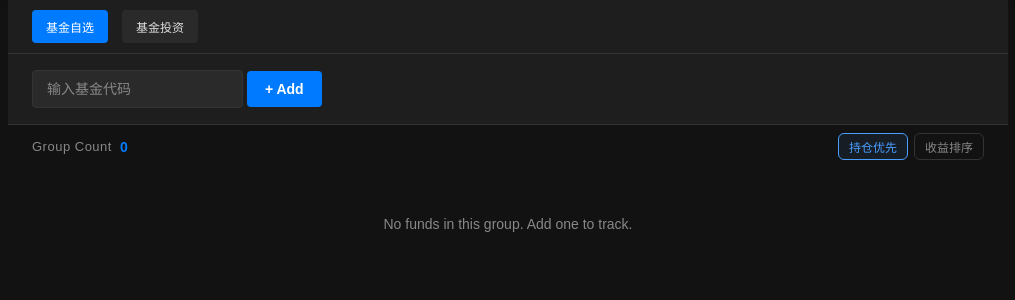
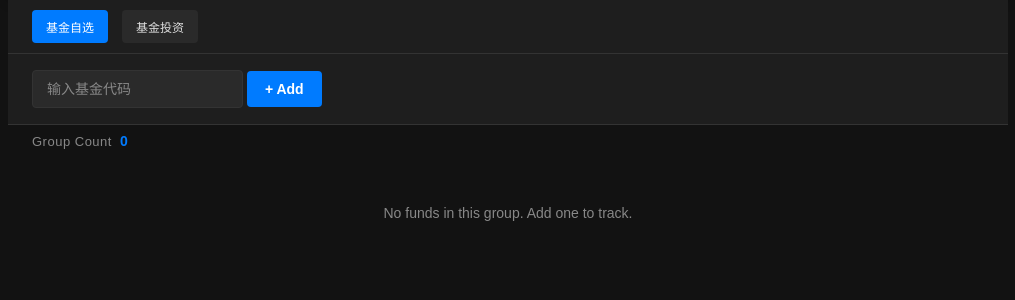
Before and after one commit to candyppppp/fund-analyze, a Flask app: page / in a window 1280 px wide. Shown: the part 63-363 px from the top of the page, without its empty margins (132-1147 px from the left). Run offline with Flask 3, Linux system fonts and the light colour scheme; the visitor is signed in with stand-in values (Sample User, id 1); data that the repository does not hold is empty.

Commit message:
Add files via upload

```diff
--- a/templates/index.html
+++ b/templates/index.html
@@ -28,15 +28,9 @@
             </form>
         </div>
 
-        <div id="fund-list-header" style="display:flex;align-items:center;justify-content:space-between;padding:8px 24px 6px;margin-bottom:2px;">
-            <div style="display:flex;align-items:center;gap:8px;">
-                <span style="font-size:13px;color:#888;letter-spacing:.5px;">Group Count</span>
-                <span id="group-count" class="group-count">0</span>
-            </div>
-            <div id="sort-controls" style="display:flex;gap:6px;">
-                <button id="sort-holding" class="sort-btn sort-active" data-sort="holding">持仓优先</button>
-                <button id="sort-return" class="sort-btn" data-sort="return">收益排序</button>
-            </div>
+        <div id="fund-list-header" style="display:flex;align-items:center;padding:8px 24px 6px;margin-bottom:2px;">
+            <span style="font-size:13px;color:#888;letter-spacing:.5px;">Group Count</span>
+            <span id="group-count" class="group-count" style="margin-left:8px;">0</span>
         </div>
 
         <div class="fund-list">
```
